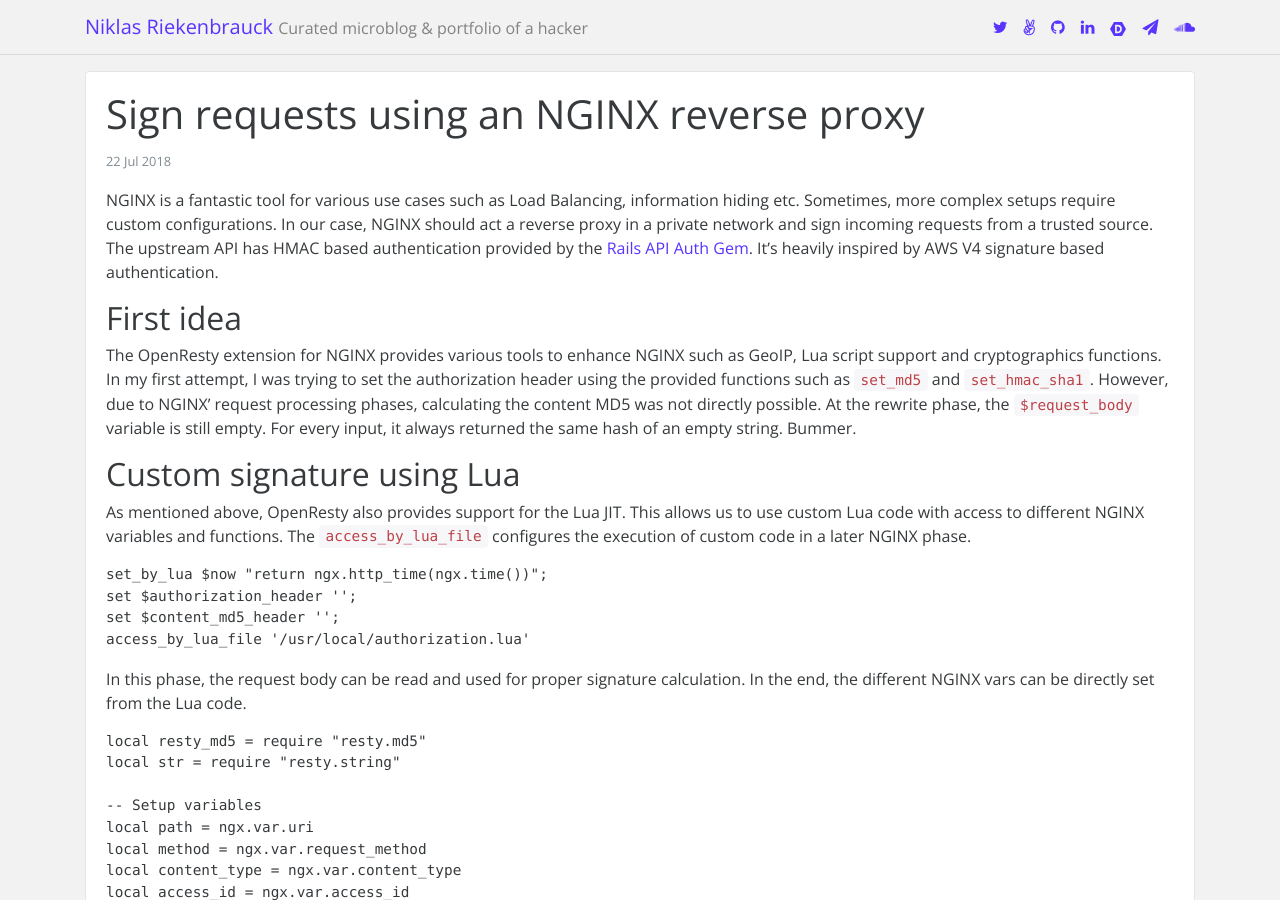
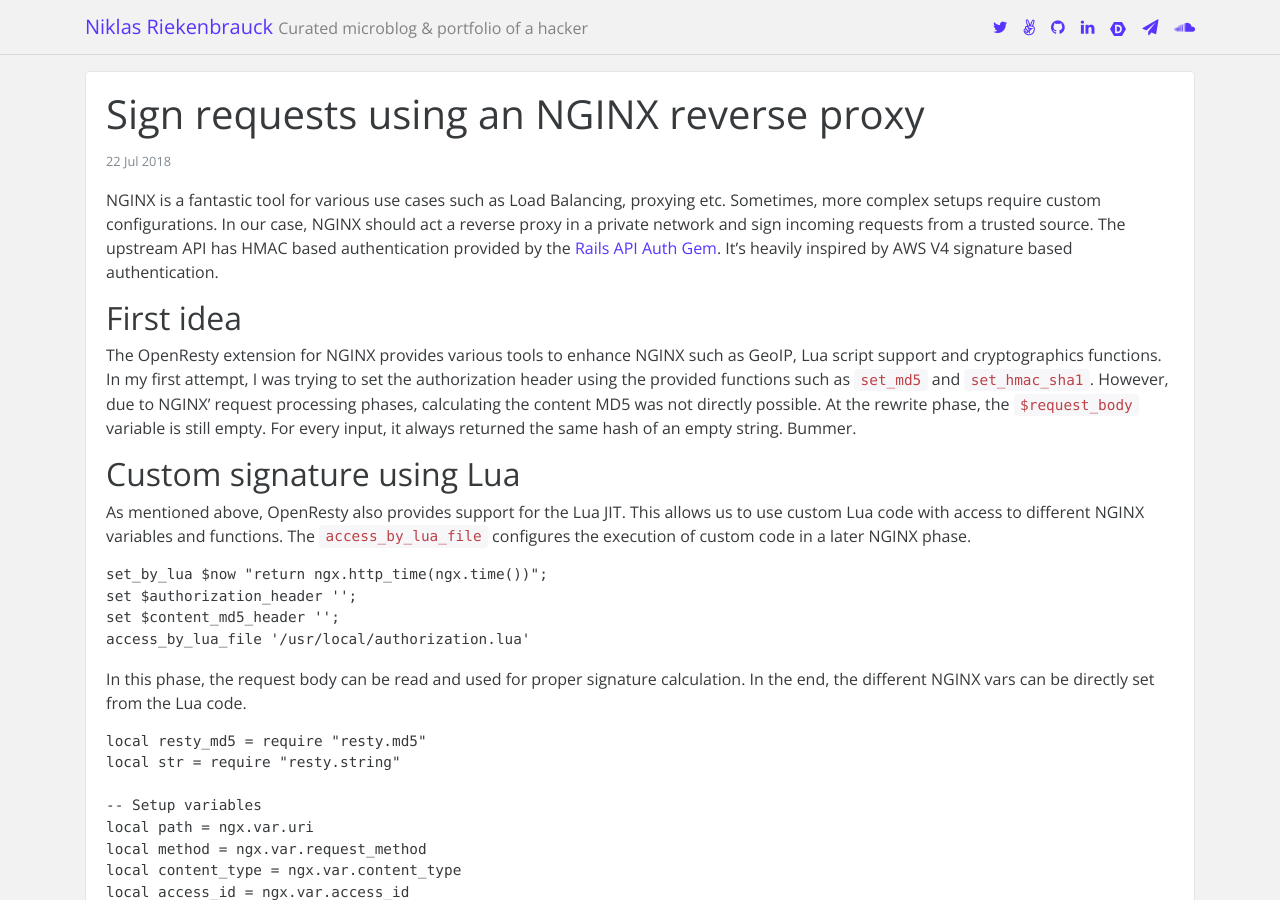
Before and after one commit to nikriek/nikriek.github.io, a Jekyll site: the page built from _posts/2018-07-22-nginx-signature-proxy.md, in a window 1280 px wide and 900 px high. Built offline with Jekyll 4.4.1, drawn with Linux system fonts in a browser that asks for light colours; comment, search, counter and statistics services are not loaded.

Commit message:
Update 2018-07-22-nginx-signature-proxy.md

```diff
--- a/_posts/2018-07-22-nginx-signature-proxy.md
+++ b/_posts/2018-07-22-nginx-signature-proxy.md
@@ -6,7 +6,7 @@ tags: tech
 summary: "NGINX is a fantastic tool for various use cases such as Load Balancing, proxying etc. Sometimes, more complex setups require custom configurations. In our case, NGINX should act a reverse proxy in a private network and sign incoming requests from a trusted source."
 ---
 
-NGINX is a fantastic tool for various use cases such as Load Balancing, information hiding etc. Sometimes, more complex setups require custom configurations. In our case, NGINX should act a reverse proxy in a private network and
+NGINX is a fantastic tool for various use cases such as Load Balancing, proxying etc. Sometimes, more complex setups require custom configurations. In our case, NGINX should act a reverse proxy in a private network and
 sign incoming requests from a trusted source. The upstream API has HMAC based authentication provided by the [Rails API Auth Gem](https://github.com/mgomes/api_auth).
 It's heavily inspired by AWS V4 signature based authentication.
 
```
